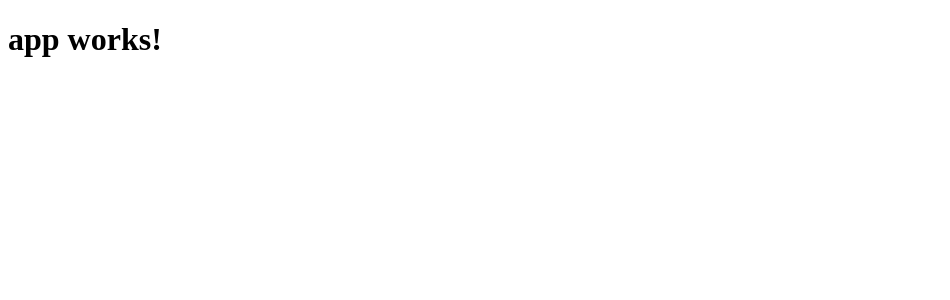
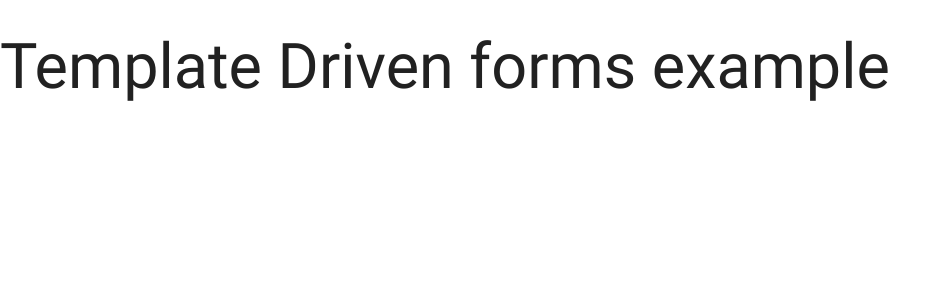
Before and after one commit to agudovitoria/ng2-forms, an Angular app: page / in a window 1280 px wide. Shown: the top 300 px of the page, without its empty margins (0-950 px from the left). Built offline with nearby package versions, Linux system fonts and the light colour scheme.

Commit message:
Project set up

```diff
--- a/package.json
+++ b/package.json
@@ -21,6 +21,7 @@
     "@angular/platform-browser-dynamic": "~2.1.0",
     "@angular/router": "~3.1.0",
     "core-js": "^2.4.1",
+    "materialize-css": "^0.97.8",
     "rxjs": "5.0.0-beta.12",
     "ts-helpers": "^1.1.1",
     "zone.js": "^0.6.23"
--- a/src/app/app.component.html
+++ b/src/app/app.component.html
@@ -1,3 +1,4 @@
 <h1>
   {{title}}
 </h1>
+<div class="container"></div>
--- a/src/app/app.component.ts
+++ b/src/app/app.component.ts
@@ -6,5 +6,5 @@ import { Component } from '@angular/core';
   styleUrls: ['./app.component.css']
 })
 export class AppComponent {
-  title = 'app works!';
+  title = 'Template Driven forms example';
 }
--- a/src/styles.css
+++ b/src/styles.css
@@ -1 +1,2 @@
 /* You can add global styles to this file, and also import other style files */
+@import '../node_modules/materialize-css/dist/css/materialize.min.css';
```
